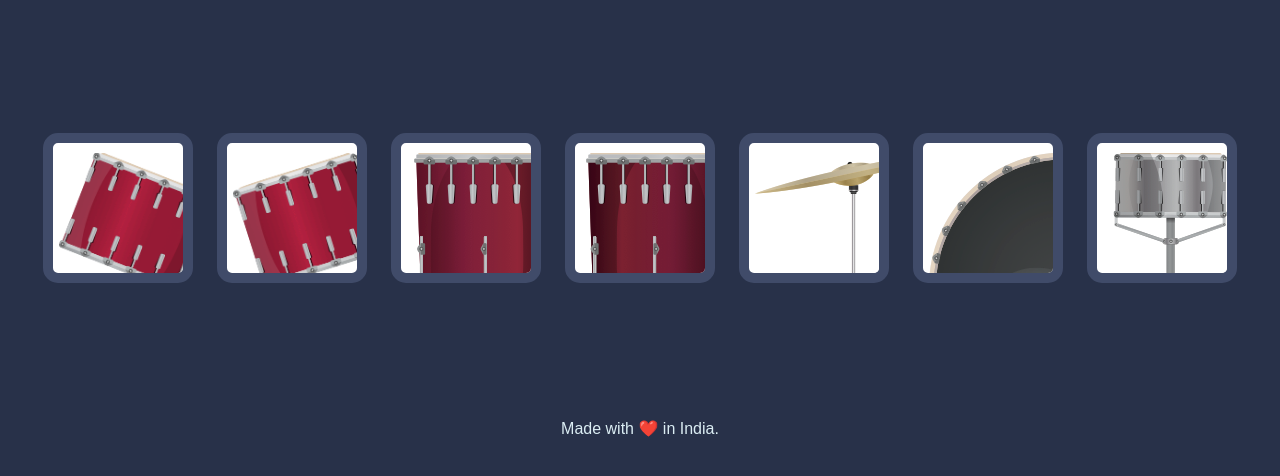
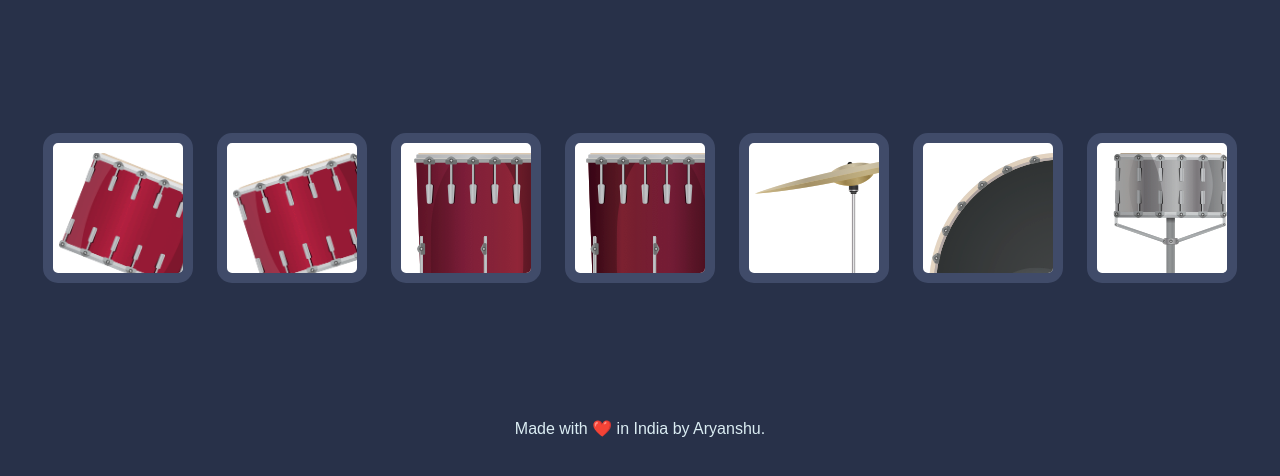
Before and after one commit to AryanshuCreates/drumkit-1.0, a plain HTML site: page index.html in a window 1280 px wide. Shown: the part 156-632 px from the top of the page. Drawn offline with Linux system fonts and the light colour scheme.

Commit message:
edited footer

```diff
--- a/index.html
+++ b/index.html
@@ -61,7 +61,7 @@
 
 
   <footer>
-    Made with ❤️ in India.
+    Made with ❤️ in India  by Aryanshu.
   </footer>
   <script src="./index.js" charset="utf-8"></script>
 </body>
```
